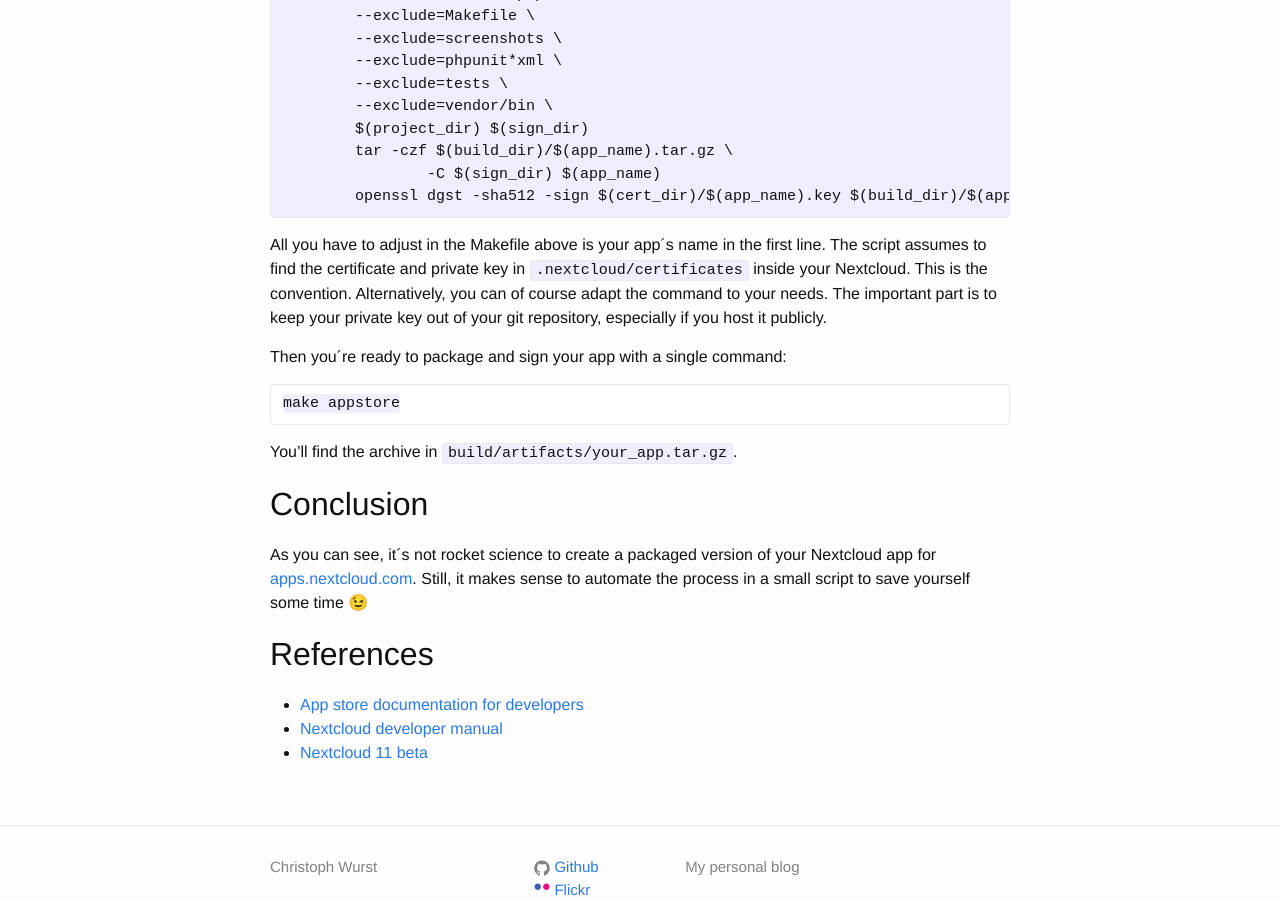
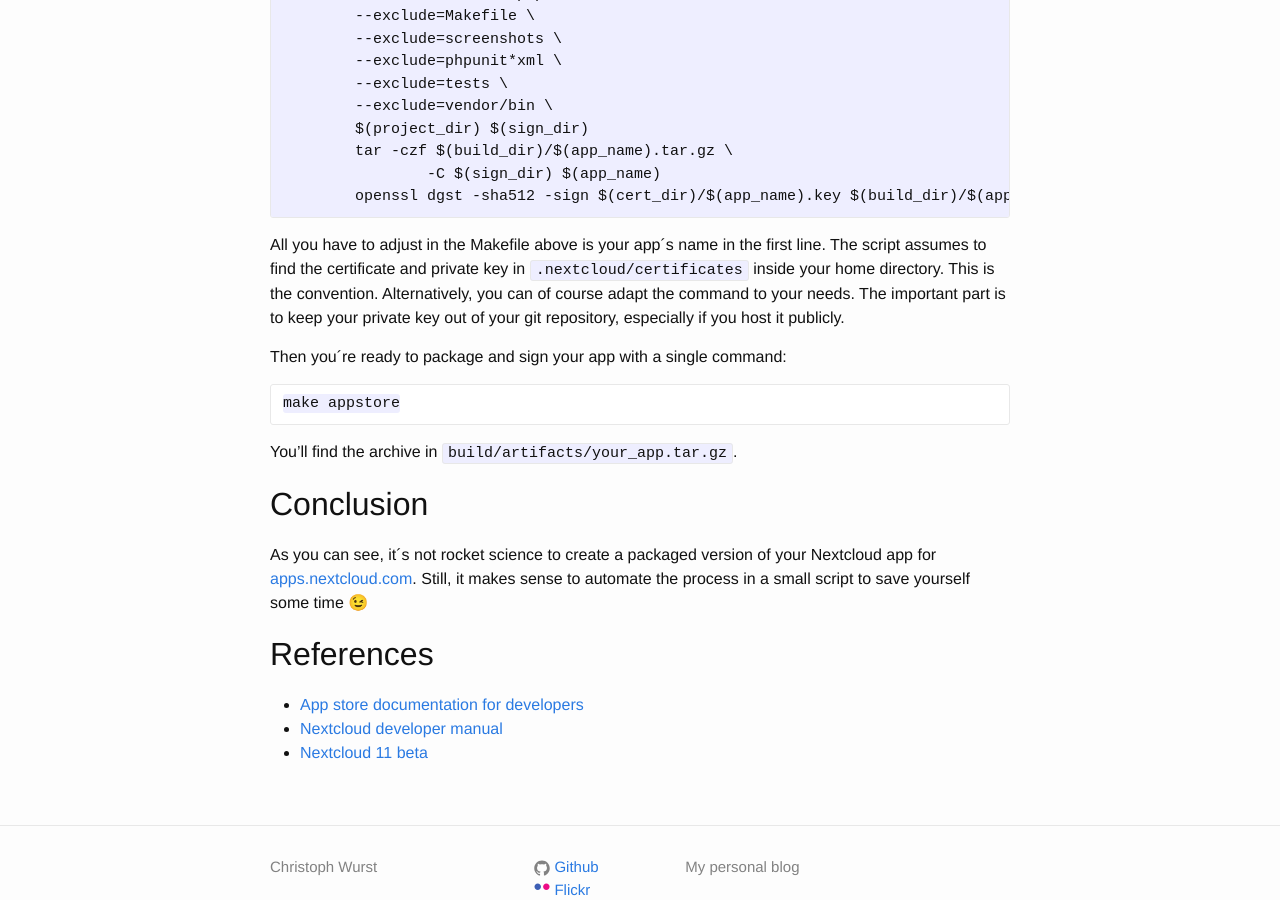
Before and after one commit to ChristophWurst/ChristophWurst.github.io, a Jekyll site: the page built from _posts/2016-11-29-sign-nextcloud-app.md, in a window 1280 px wide and 900 px high, scrolled down 2336 px. Built offline with Jekyll 4.4.1, drawn with Linux system fonts in a browser that asks for light colours; comment, search, counter and statistics services are not loaded.

Commit message:
wrong dir

````diff
--- a/_posts/2016-11-29-sign-nextcloud-app.md
+++ b/_posts/2016-11-29-sign-nextcloud-app.md
@@ -98,7 +98,7 @@ appstore: clean
 	openssl dgst -sha512 -sign $(cert_dir)/$(app_name).key $(build_dir)/$(app_name).tar.gz | openssl base64
 ```
 
-All you have to adjust in the Makefile above is your app´s name in the first line. The script assumes to find the certificate and private key in ``.nextcloud/certificates`` inside your Nextcloud. This is the convention. Alternatively, you can of course adapt the command to your needs. The important part is to keep your private key out of your git repository, especially if you host it publicly.
+All you have to adjust in the Makefile above is your app´s name in the first line. The script assumes to find the certificate and private key in ``.nextcloud/certificates`` inside your home directory. This is the convention. Alternatively, you can of course adapt the command to your needs. The important part is to keep your private key out of your git repository, especially if you host it publicly.
 
 Then you´re ready to package and sign your app with a single command:
 
````
